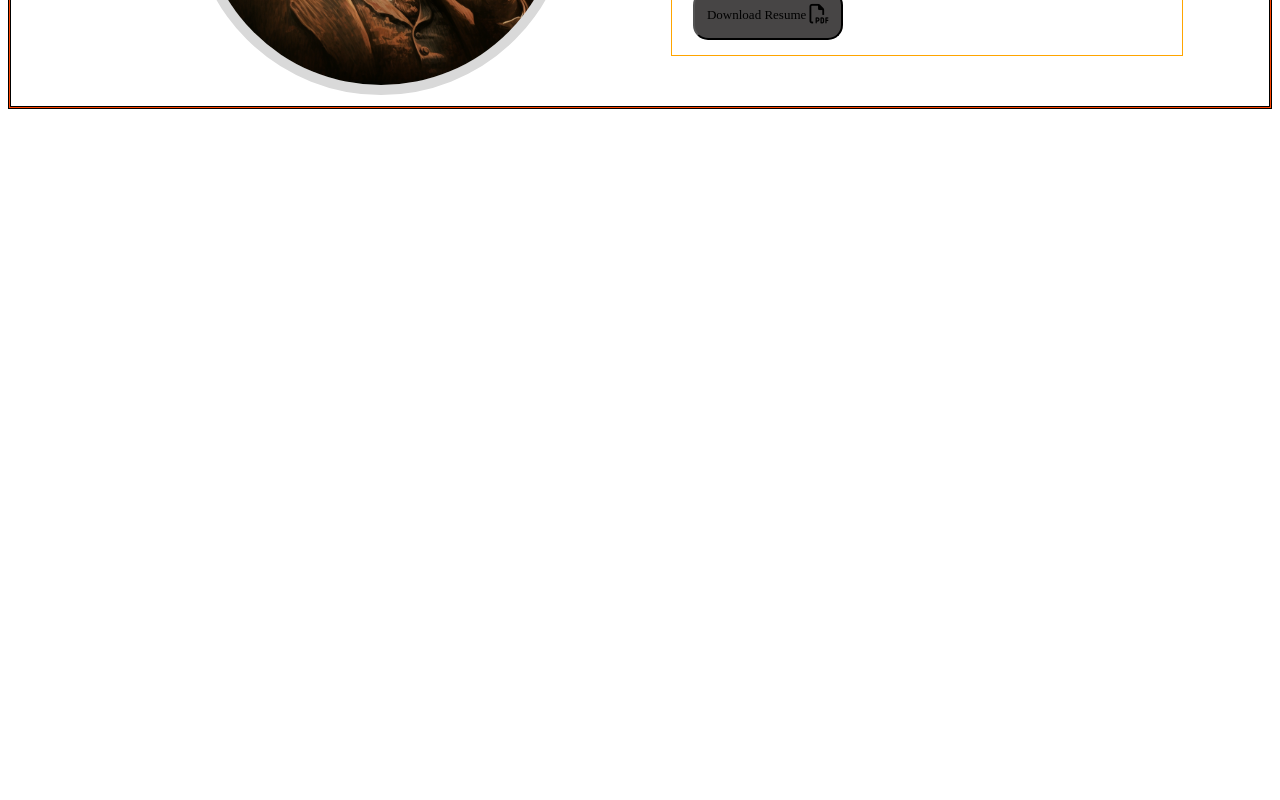
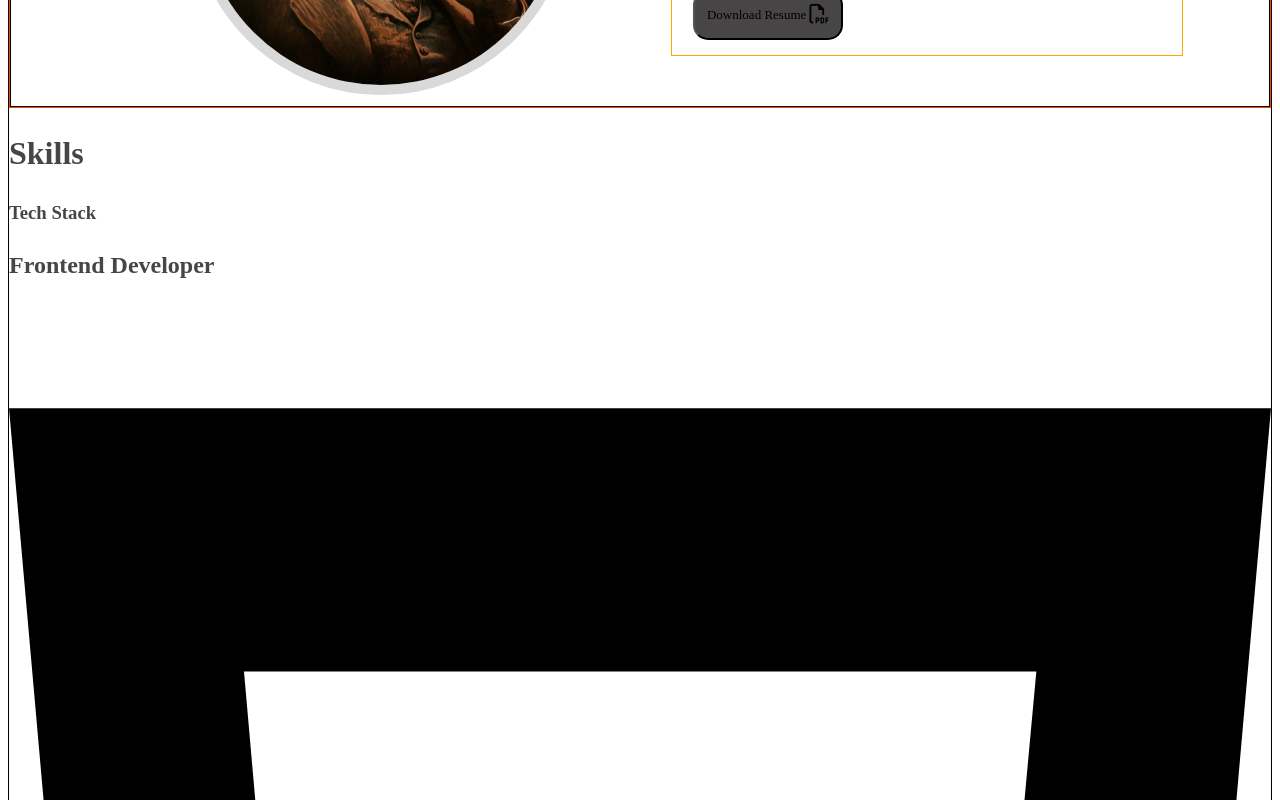
Before and after one commit to amateurCrypt/react-portfolio, a React (Vite) app: page / in a window 1280 px wide. Shown: the part 1000-1800 px from the top of the page. Before the commit the page ends 1117 px from the top, so only its background shows below. Built offline with nearby package versions, Linux system fonts and the light colour scheme; a web font is replaced by a local one.

Commit message:
updated files

```diff
--- a/src/App.jsx
+++ b/src/App.jsx
@@ -2,6 +2,7 @@ import './App.css'
 import Navbar from "./components/Navbar"
 import Main from "./components/Main"
 import About from "./components/About"
+import Skills from "./components/Skills"
 
 function App() {
 
@@ -10,6 +11,7 @@ function App() {
       <Navbar />
       <Main />
       <About />
+      <Skills />
     </div>
   )
 }
--- /dev/null
+++ b/src/components/Skills.jsx
@@ -0,0 +1,28 @@
+import React from "react"
+import Pic1 from "../assets/html5.svg"
+
+export default function Navbar() {
+
+    return (
+      <div className="skills">
+        <h1>Skills</h1>
+        <h3>Tech Stack</h3>
+        <div className="skill-box">
+            <div className="skill-box1">
+                <h2>Frontend Developer</h2>
+                <div className="skill-html">
+                  <img src={Pic1}></img>
+                  <div className="html-text">
+                    <h4>HTML</h4>
+                    <p>Advance</p>
+                  </div>
+                </div>
+            </div>
+            <div className="skill-box2">
+                <h2>Tools</h2>
+
+            </div>
+        </div>
+      </div>
+    )
+  }
```
Also changed, not shown: src/assets/html5.svg (added).
